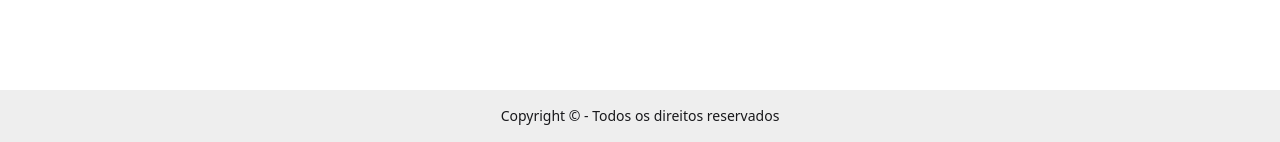
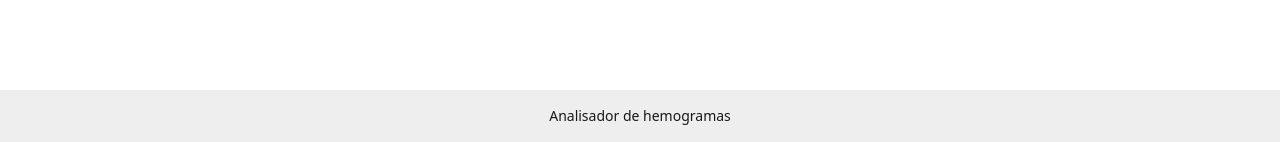
Before and after one commit to luizfelipedasilva678/blood-test-analysis, a Flask app: page /register in a window 1280 px wide. Shown: the part 658-800 px from the top of the page. Run offline with Flask 3, Linux system fonts and the light colour scheme; style sheets or scripts are compiled from the project's sources; some libraries are stand-ins or nearby versions.

Commit message:
Update docs

```diff
--- a/src/templates/base.html
+++ b/src/templates/base.html
@@ -48,7 +48,7 @@
       class="footer sm:footer-horizontal footer-center bg-base-300 text-base-content p-4 fixed bottom-0"
     >
       <aside>
-        <p>Copyright © - Todos os direitos reservados</p>
+        <p>Analisador de hemogramas</p>
       </aside>
     </footer>
   </body>
```
Also changed, not shown: README.md.
